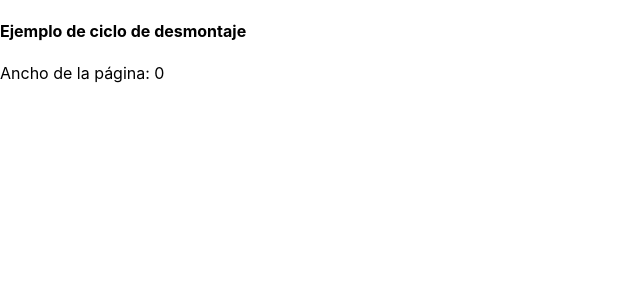
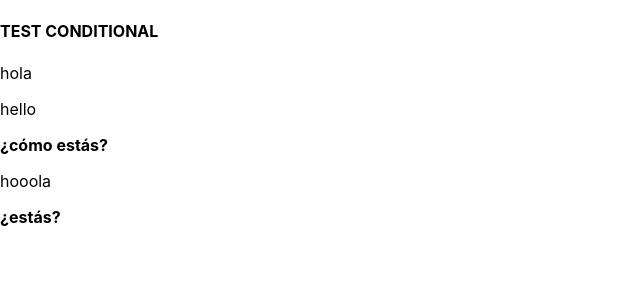
Before and after one commit to unla-investigacion-desarrollo/test-react, a React (Create React App) app: page / in a window 1280 px wide. Shown: the top 300 px of the page, without its empty margins (0-640 px from the left). Built offline with nearby package versions, Linux system fonts and the light colour scheme.

Commit message:
stateless

```diff
--- a/src/App.js
+++ b/src/App.js
@@ -1,17 +1,44 @@
 import React, { Component } from 'react';
 import './App.css';
-import CicloDesmontaje from './sections/cicloDesmontaje'
+import PropTypes from 'prop-types';
+// import CicloDesmontaje from './sections/cicloDesmontaje'
 //import FetchExample from './sections/fetch_example'
 //import CicloActualizacion from './sections/cicloActualizacion'
 //import AppFull from './sections/app_full'
 
+
+function MsjSimple(props) {
+  //Stateless con función
+  return(
+    <p>{ props.msj }</p>
+  )
+}
+
+MsjSimple.propTypes = {
+  msj: PropTypes.string.isRequired
+}
+
+const Msj = ({ msj1 = 'hooola', msj2 }) => (
+  //Stateless con const
+  <div>
+    <p>{ msj1 }</p>
+    <strong>{ msj2 }</strong>
+  </div>
+)
+
+Msj.defaultProps = {
+  msj2: '¿estás?'
+}
 
 class App extends Component {
   render(){
     console.log("render App")
     return (
       <div>
-        <CicloDesmontaje />
+        <h4>TEST CONDITIONAL</h4>
+        < MsjSimple msj='hola'/>
+        < Msj msj1='hello' msj2='¿cómo estás?'/>
+        < Msj />
       </div>
     );
   }
```
